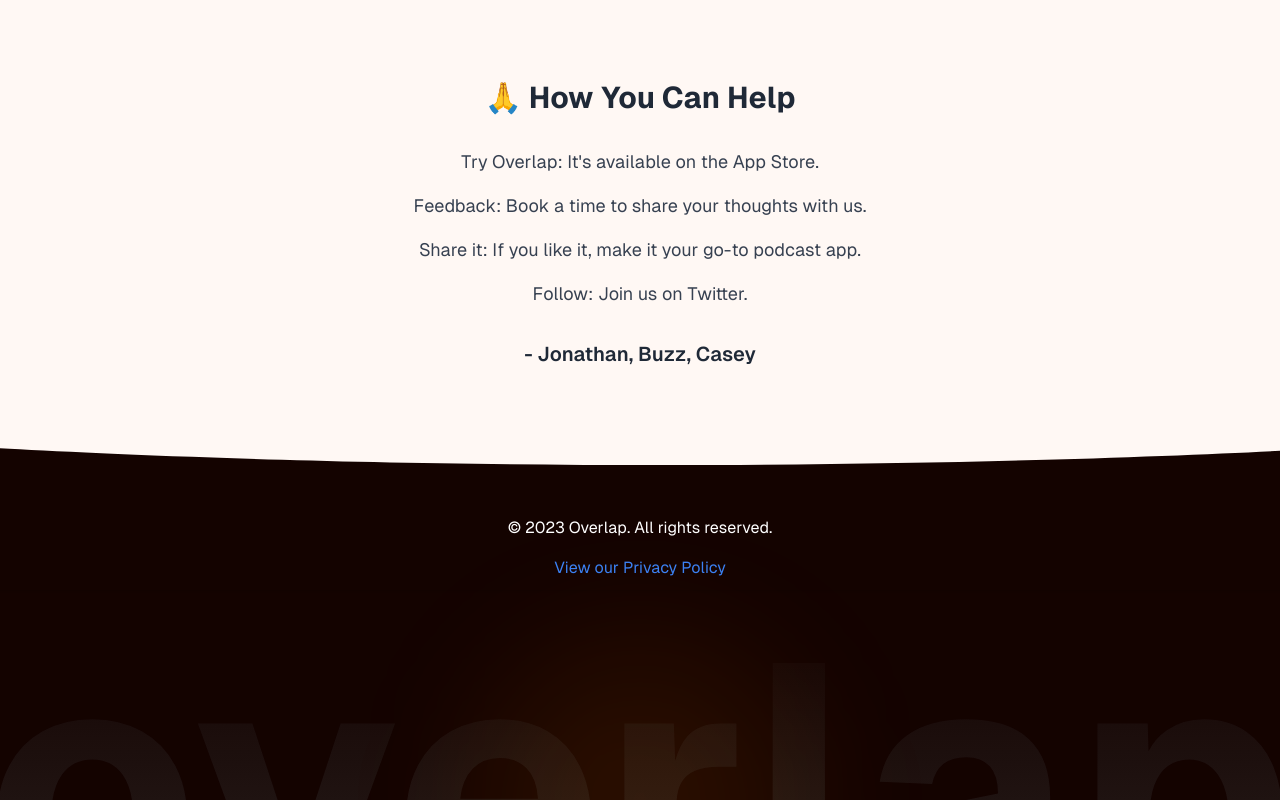
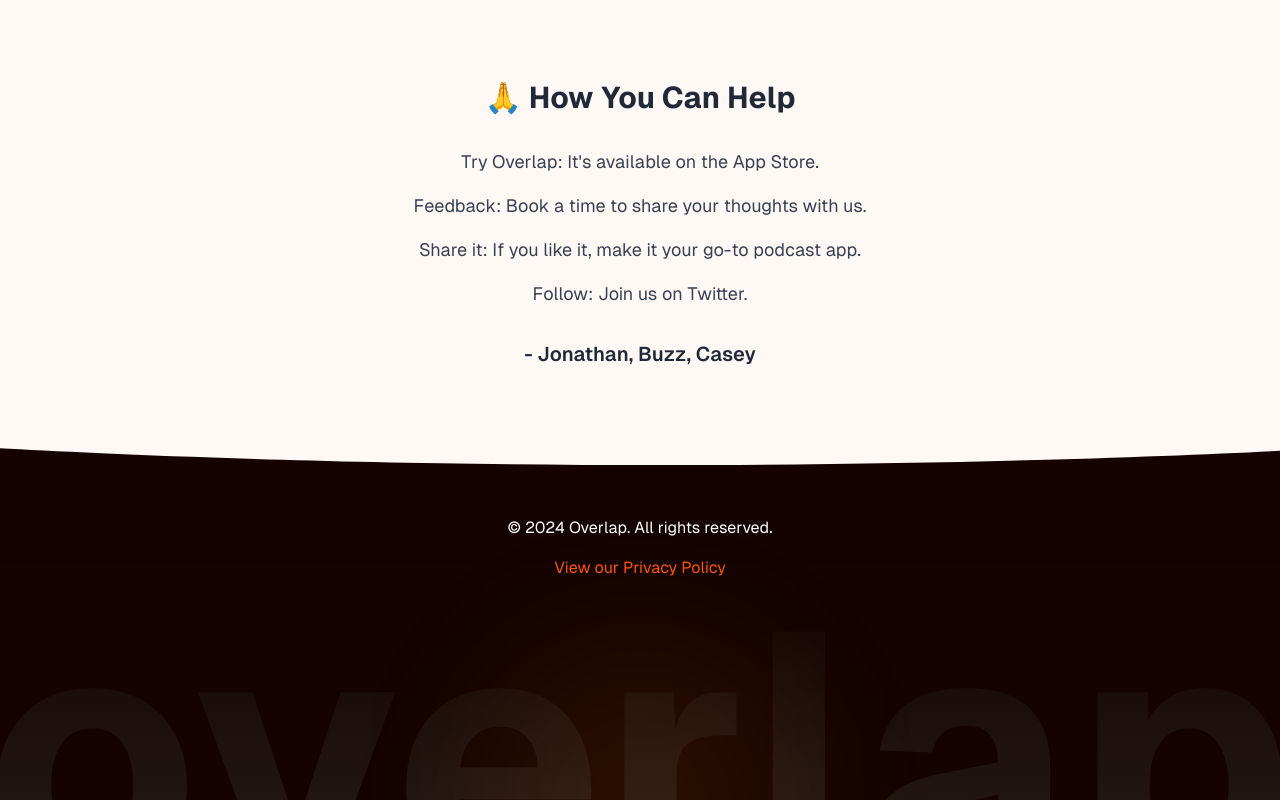
Before and after one commit to sutharjay1/overlap, a Next.js app: page / in a window 1280 px wide. Shown: the part 2236-3036 px from the top of the page. Built offline with nearby package versions, Linux system fonts and the light colour scheme.

Commit message:
feat(app): update

```diff
--- a/src/app/page.tsx
+++ b/src/app/page.tsx
@@ -383,9 +383,9 @@
         </svg>
       </section>
 
-      <footer className="relative z-50 overflow-hidden bg-[#140300] px-4 py-8 text-white sm:px-6 lg:px-8">
-        <div className="relative z-50 h-60 w-full" aria-hidden="true">
-          <div className="absolute left-1/2 -z-10 -translate-x-1/2 translate-y-1/4 text-center text-[348px] font-bold leading-none">
+      <footer className="relative overflow-hidden bg-[#140300] px-4 py-8 text-white sm:px-6 lg:px-8">
+        <div className="relative z-40 h-60 w-full" aria-hidden="true">
+          <div className="absolute left-1/2 -z-10 -translate-x-1/2 translate-y-[16%] text-center text-[348px] font-bold leading-none">
             <span className="shadow-text select-none bg-gradient-to-b from-transparent to-neutral-700/50 bg-clip-text text-transparent">
               overlap
             </span>
@@ -398,9 +398,14 @@
           </div>
         </div>
 
-        <div className="absolute left-0 right-0 top-5 mx-auto w-full max-w-5xl text-center">
-          <p className="mb-4">© 2023 Overlap. All rights reserved.</p>
-          <Link href="/privacypolicy" className="text-blue-500 hover:underline">
+        <div className="absolute left-0 right-0 top-5 z-50 mx-auto w-full max-w-5xl text-center">
+          <p className="mb-4">
+            © {new Date().getFullYear()} Overlap. All rights reserved.
+          </p>
+          <Link
+            href="/privacypolicy"
+            className="text-primary transition-all ease-in-out hover:underline hover:underline-offset-4"
+          >
             View our Privacy Policy
           </Link>
         </div>
```
